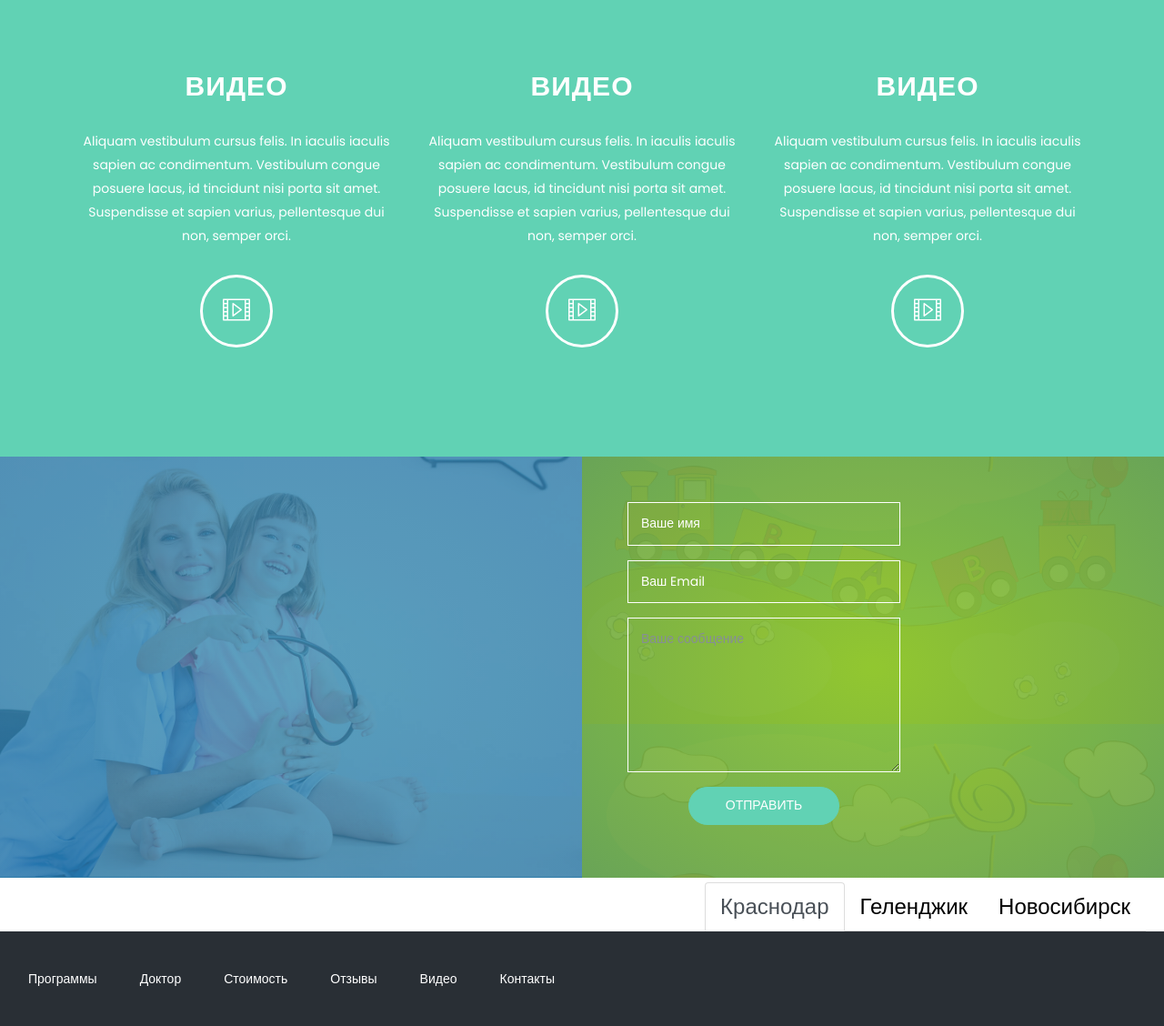
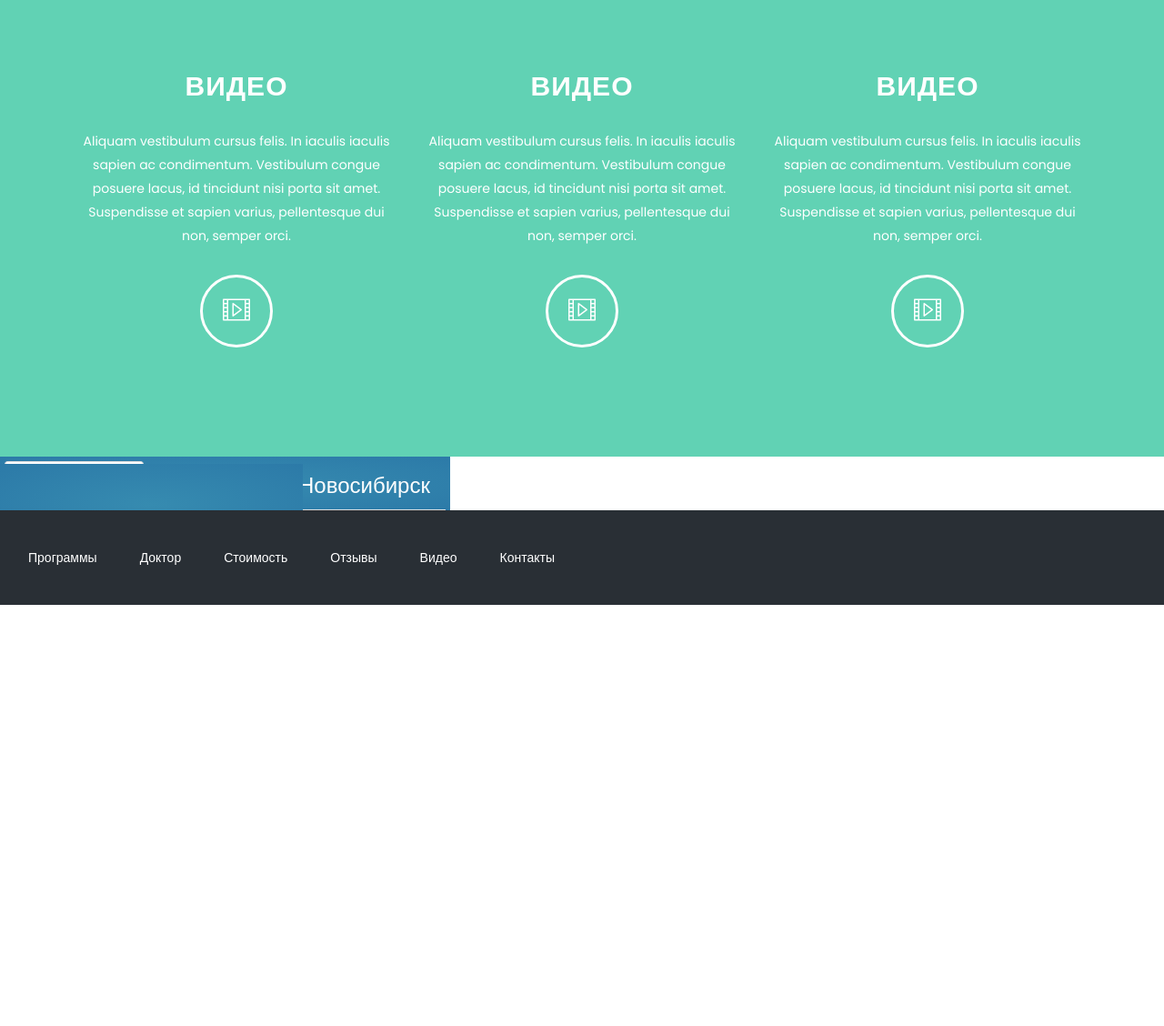
Before and after one commit to DimaObora/HealthOfChildren, a PHP site: page / in a window 1280 px wide. Shown: the part 4488-5616 px from the top of the page at 91% size. After the commit the page ends 5153 px from the top, so only its background shows below. Run offline with PHP 8.4, Linux system fonts and the light colour scheme.

Commit message:
довел до ума блок контактов с картой

```diff
--- a/css/main.css
+++ b/css/main.css
@@ -2047,11 +2047,14 @@
     position: absolute;
 }
 .contact-us{
-    float: right;
+    float: left;
     position: relative;
     z-index: 99;
-    background: #ffffffba;
+    background-image: radial-gradient(at center center,#368bb0 0%,#2c7aa8 100%);
     padding: 5px 05px 0;
+}
+.contact-us a{
+    color: #fff;
 }
 input[type="text"]::-webkit-input-placeholder  {
     color: #fff; /* Цвет подсказывающего текста */
@@ -2118,10 +2121,17 @@
  .city{
      position: absolute;
      z-index: 999;
-     background:#ffffffba;
+     background-image: radial-gradient(at center center,#368bb0 0%,#2c7aa8 100%);
      padding: 45px;
-     color: #000;
+     color: #fff;
+     top: 14%;
+     width: 26%;
+     height: 100%;
  }
 .ymaps-2-1-56-float-button, .ymaps-2-1-56-listbox, .ymaps-2-1-56-controls__control_toolbar, .ymaps-2-1-56-controls__control{
     display: none!important;
 }
+.notpad{
+    padding-left: 0px !important;
+    padding-right: 0px !important;
+}
--- a/index.html
+++ b/index.html
@@ -871,51 +871,52 @@
 <section id="features" class="section-form" data-stellar-background-ratio="0.2">
     <div class="container-fluid">
         <div class="row">
-            <div class="col-xl-6 col-lg-6 col-md-6 col-sm-6 block-15">
-                <div class="fon-1">
+            <!--<div class="col-xl-6 col-lg-6 col-md-6 col-sm-6 block-15">-->
+                <!--<div class="fon-1">-->
 
-                </div>
+                <!--</div>-->
 
-            </div>
-            <div class="col-xl-6 col-lg-6 col-md-6 col-sm-6 block-16">
-                <div class="fon">
+            <!--</div>-->
+            <!--<div class="col-xl-6 col-lg-6 col-md-6 col-sm-6 block-16">-->
+                <!--<div class="fon">-->
 
-                </div>
-                <div class="contact-block  ">
-                    <form id="contactForm">
-                        <div class="row">
-                            <div class="col-md-12">
-                                <div class="form-group">
-                                    <input type="text" class="form-control" id="name" name="name"
-                                           placeholder="Ваше имя" required data-error="Please enter your name">
-                                    <div class="help-block with-errors"></div>
-                                </div>
-                            </div>
-                            <div class="col-md-12">
-                                <div class="form-group">
-                                    <input type="text" placeholder="Ваш Email" id="email" class="form-control"
-                                           name="name" required data-error="Please enter your email">
-                                    <div class="help-block with-errors"></div>
-                                </div>
-                            </div>
-                            <div class="col-md-12">
-                                <div class="form-group">
-                                        <textarea class="form-control" id="message" placeholder="Ваше сообщение"
-                                                  rows="8"
-                                                  data-error="Write your message" required></textarea>
-                                    <div class="help-block with-errors"></div>
-                                </div>
-                                <div class="submit-button text-center">
-                                    <button class="btn btn-common" id="submit" type="submit">Отправить</button>
-                                    <div id="msgSubmit" class="h3 text-center hidden"></div>
-                                    <div class="clearfix"></div>
-                                </div>
-                            </div>
-                        </div>
-                    </form>
-                </div>
-            </div>
-            <div class="col-xl-12 col-lg-12 col-md-12 col-sm-12 "  >
+                <!--</div>-->
+                <!--<div class="contact-block  ">-->
+                    <!--<form id="contactForm">-->
+                        <!--<div class="row">-->
+                            <!--<div class="col-md-12">-->
+                                <!--<div class="form-group">-->
+                                    <!--<input type="text" class="form-control" id="name" name="name"-->
+                                           <!--placeholder="Ваше имя" required data-error="Please enter your name">-->
+                                    <!--<div class="help-block with-errors"></div>-->
+                                <!--</div>-->
+                            <!--</div>-->
+                            <!--<div class="col-md-12">-->
+                                <!--<div class="form-group">-->
+                                    <!--<input type="text" placeholder="Ваш Email" id="email" class="form-control"-->
+                                           <!--name="name" required data-error="Please enter your email">-->
+                                    <!--<div class="help-block with-errors"></div>-->
+                                <!--</div>-->
+                            <!--</div>-->
+                            <!--<div class="col-md-12">-->
+                                <!--<div class="form-group">-->
+                                        <!--<textarea class="form-control" id="message" placeholder="Ваше сообщение"-->
+                                                  <!--rows="8"-->
+                                                  <!--data-error="Write your message" required></textarea>-->
+                                    <!--<div class="help-block with-errors"></div>-->
+                                <!--</div>-->
+                                <!--<div class="submit-button text-center">-->
+                                    <!--<button class="btn btn-common" id="submit" type="submit">Отправить</button>-->
+                                    <!--<div id="msgSubmit" class="h3 text-center hidden"></div>-->
+                                    <!--<div class="clearfix"></div>-->
+                                <!--</div>-->
+                            <!--</div>-->
+                        <!--</div>-->
+                    <!--</form>-->
+                <!--</div>-->
+            <!--</div>-->
+            <div class="col-xl-12 col-lg-12 col-md-12 col-sm-12 notpad">
+
                     <div class="contact-us text-center">
                         <ul class="nav nav-tabs" id="myTab" role="tablist">
                             <li class="nav-item">
@@ -931,9 +932,11 @@
                                    aria-controls="contact" aria-selected="false">Новосибирск</a>
                             </li>
                         </ul>
+
                     </div>
                     <div class="tab-content" id="myTabContent">
-                   <div class="tab-pane fade show active home" id="home" role="tabpanel" aria-labelledby="home-tab">
+                        <div class="tab-pane fade show active home" id="home" role="tabpanel"
+                             aria-labelledby="home-tab">
                             <ul class="city">
                                 <li class="fz-30">Краснодар, <br> ул.Янтарная 37</li>
                                 <li>Индекс: 350087</li>
@@ -941,7 +944,8 @@
                                 <li>8 (988) 358-10-72</li>
                                 <li>santal4@0370.ru</li>
                             </ul>
-                       <script type="text/javascript" charset="utf-8" async src="https://api-maps.yandex.ru/services/constructor/1.0/js/?um=constructor%3A9b4d959f5cb6f456cd9b29445e7abf9e669c4c8ad738fae6b1cce6a436e8c427&amp;width=100%25&amp;height=400&amp;lang=ru_RU&amp;scroll=true"></script>
+                            <script type="text/javascript" charset="utf-8" async
+                                    src="https://api-maps.yandex.ru/services/constructor/1.0/js/?um=constructor%3A9b4d959f5cb6f456cd9b29445e7abf9e669c4c8ad738fae6b1cce6a436e8c427&amp;width=100%25&amp;height=400&amp;lang=ru_RU&amp;scroll=true"></script>
                         </div>
                         <div class="tab-pane fade profile" id="profile" role="tabpanel" aria-labelledby="profile-tab">
                             <ul class="city">
@@ -951,7 +955,8 @@
                                 <li>+7 988 521 03 33</li>
                                 <li>sg@0370.ru</li>
                             </ul>
-                       <script type="text/javascript" charset="utf-8" async src="https://api-maps.yandex.ru/services/constructor/1.0/js/?um=constructor%3A112e1027834ec5989e177e1e091d54626a8748b16c73bc570fe07597e948ee1b&amp;width=100%25&amp;height=400&amp;lang=ru_RU&amp;scroll=true"></script>
+                            <script type="text/javascript" charset="utf-8" async
+                                    src="https://api-maps.yandex.ru/services/constructor/1.0/js/?um=constructor%3A112e1027834ec5989e177e1e091d54626a8748b16c73bc570fe07597e948ee1b&amp;width=100%25&amp;height=400&amp;lang=ru_RU&amp;scroll=true"></script>
                         </div>
                         <div class="tab-pane fade contact" id="contact" role="tabpanel" aria-labelledby="contact-tab">
                             <ul class="city">
@@ -961,7 +966,8 @@
                                 <li>santal@0354.ru</li>
 
                             </ul>
-                       <script type="text/javascript" charset="utf-8" async src="https://api-maps.yandex.ru/services/constructor/1.0/js/?um=constructor%3A26cf964c2fd43a457a1700118398c241819419ec1d7914f8ee26fb0f210209c3&amp;width=100%25&amp;height=400&amp;lang=ru_RU&amp;scroll=true"></script>
+                            <script type="text/javascript" charset="utf-8" async
+                                    src="https://api-maps.yandex.ru/services/constructor/1.0/js/?um=constructor%3A26cf964c2fd43a457a1700118398c241819419ec1d7914f8ee26fb0f210209c3&amp;width=100%25&amp;height=400&amp;lang=ru_RU&amp;scroll=true"></script>
                         </div>
                     </div>
 
```
Lines whose indentation alone changed are shown as unchanged.
